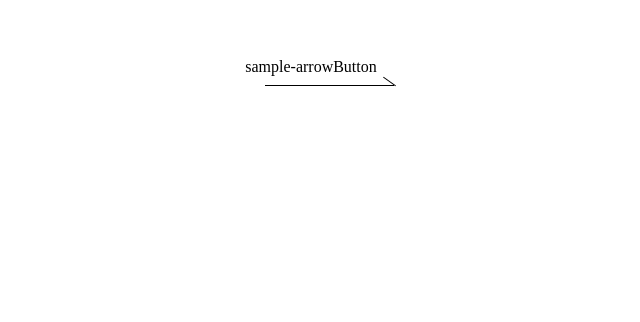
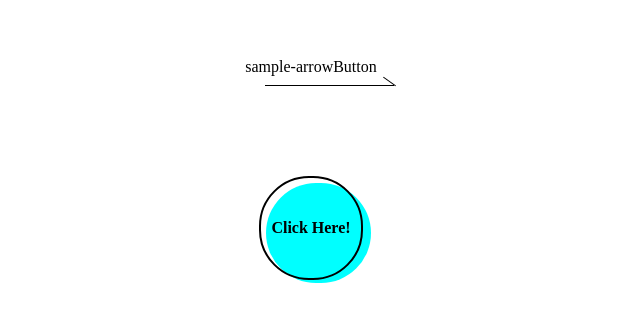
Before and after one commit to usclmm/learning-note, a plain HTML site: page simple-button/index.html in a window 1280 px wide. Shown: the whole page, without its empty margins (329-969 px from the left). Drawn offline with Linux system fonts and the light colour scheme.

Commit message:
shift-shadow

```diff
--- a/simple-button/index.html
+++ b/simple-button/index.html
@@ -10,6 +10,7 @@
   <body>
     <div id="button-block">
       <a href="#" class="arrow">sample-arrowButton</a>
+      <div class="btn shift-background">Click Here!</div>
     </div>
   </body>
 </html>
--- a/simple-button/style.scss
+++ b/simple-button/style.scss
@@ -1,9 +1,11 @@
 $cBlack: black;
+$cAqua: #00ffff;
 
+/*矢印*/
 #button-block {
-    display: block;
-    padding: 50px 0;
-    text-align: center;
+  display: block;
+  padding: 50px 0;
+  text-align: center;
 
   .arrow {
     position: relative;
@@ -42,4 +44,33 @@ $cBlack: black;
       right: -20%;
     }
   }
+
+  /*吹き出し*/
+  .btn {
+    margin: 100px auto;
+    width: 100px;
+    height: 100px;
+
+    &.shift-background {
+      display: flex;
+      position: relative;
+      align-items: center;
+      justify-content: center;
+      border: 2px solid $cBlack;
+      border-radius: 50px;
+      font-weight: bold;
+
+      &::before {
+        content: "";
+        position: absolute;
+        bottom: -5px;
+        left: 5%;
+        width: 105%;
+        height: 100%;
+        background-color: $cAqua;
+        border-radius: 50px;
+        z-index: -1;
+      }
+    }
+  }
 }
```
Also changed, not shown: simple-button/style.css, 1 other file.
